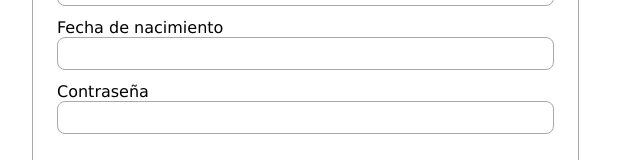
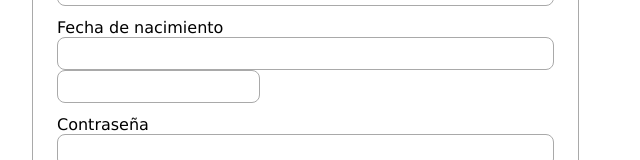
Before and after one commit to helsontm/CRUD, a React (Vite) app: page / in a window 1280 px wide. Shown: the part 259-419 px from the top of the page, without its empty margins (0-640 px from the left). Built offline with nearby package versions, Linux system fonts and the light colour scheme; no server answers.

Commit message:
actualizacion

```diff
--- a/package.json
+++ b/package.json
@@ -14,6 +14,7 @@
     "i": "^0.3.7",
     "react": "^18.2.0",
     "react-calendar": "^4.5.0",
+    "react-datepicker": "^4.16.0",
     "react-dom": "^18.2.0",
     "react-hook-form": "^7.45.1"
   },
--- a/src/App.jsx
+++ b/src/App.jsx
@@ -30,7 +30,7 @@ function App() {
       .post("https://users-crud.academlo.tech/users/", newProduct)
       .then(() => {
         getAllProducts();
-        setProductSelected(null);
+        setProductSelected(undefined);
       })
       .catch((error) => console.error(error));
   };
--- a/src/components/UsersForm.jsx
+++ b/src/components/UsersForm.jsx
@@ -1,6 +1,7 @@
 import{useForm} from 'react-hook-form'
-import { useEffect } from "react";
-
+import { useEffect, useState } from "react";
+import ReactDatePicker from 'react-datepicker';
+import 'react-datepicker/dist/react-datepicker.css'
 const UsersForm = ({ addProduct, productSelected, editProduct }) => {
   const { register, handleSubmit, reset } = useForm();
 
@@ -29,6 +30,8 @@ const UsersForm = ({ addProduct, productSelected, editProduct }) => {
       addProduct(data);
     }
   };
+
+  const[selectDate,setSelectDate ]=useState(null)
 
   return (
     <form onSubmit={handleSubmit(submit)}>
@@ -64,7 +67,18 @@ const UsersForm = ({ addProduct, productSelected, editProduct }) => {
           type="text"
           id="p-birthday"
           {...register("birthday", { required: true })}
+
+
         />
+        <ReactDatePicker
+        selected={selectDate}
+        onChange={ data =>setSelectDate(data)}
+        dateFormat='yyyy-MM-dd'
+        id="p-birthday"
+        maxDate={new Date()}
+        showYearDropdown
+        />
+
       </div>
       <div className="input-container">
         <label htmlFor="p-password">Contraseña</label>
```
Also changed, not shown: 1 other file (tests, documents, lock files or other folders).
